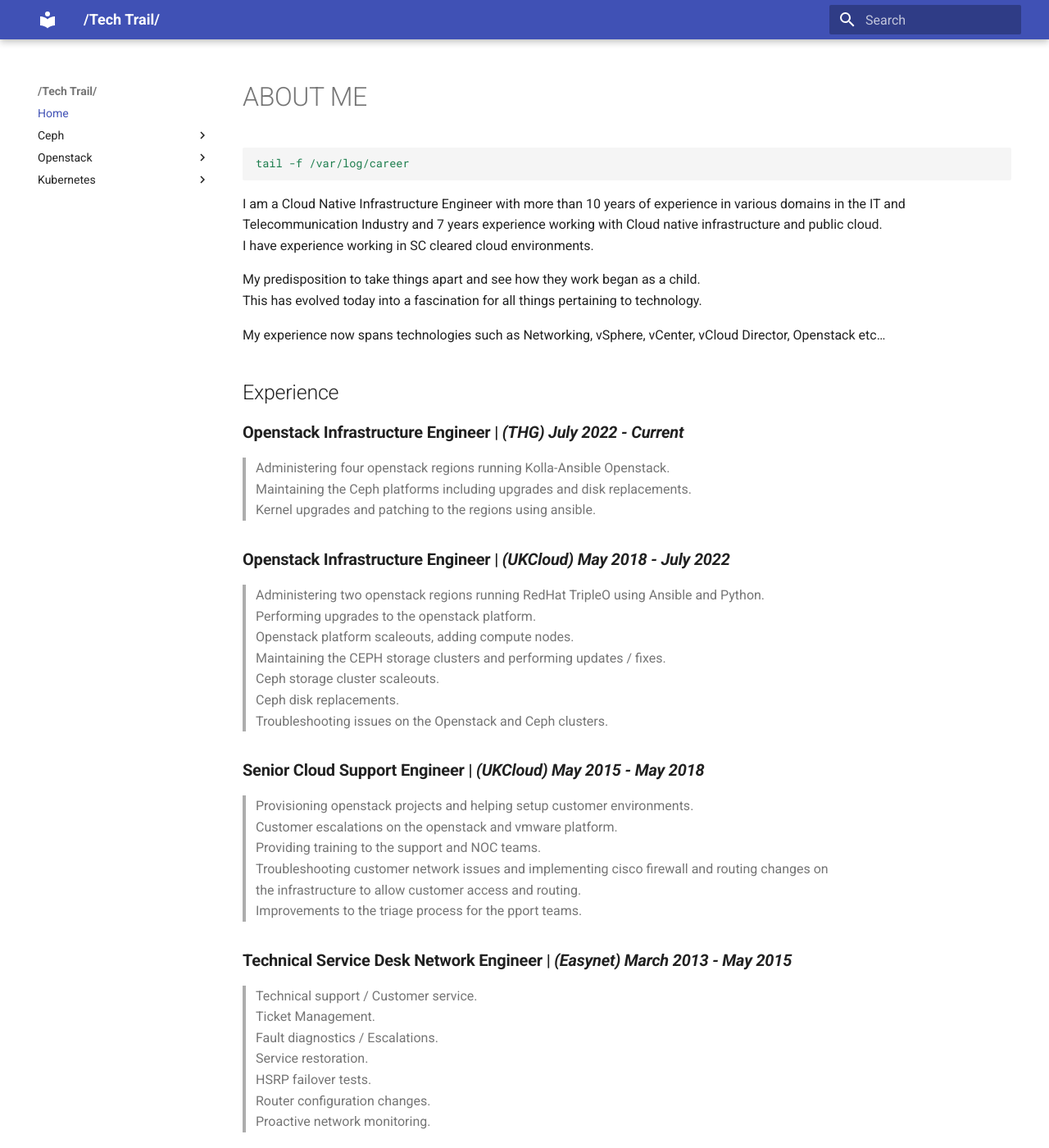
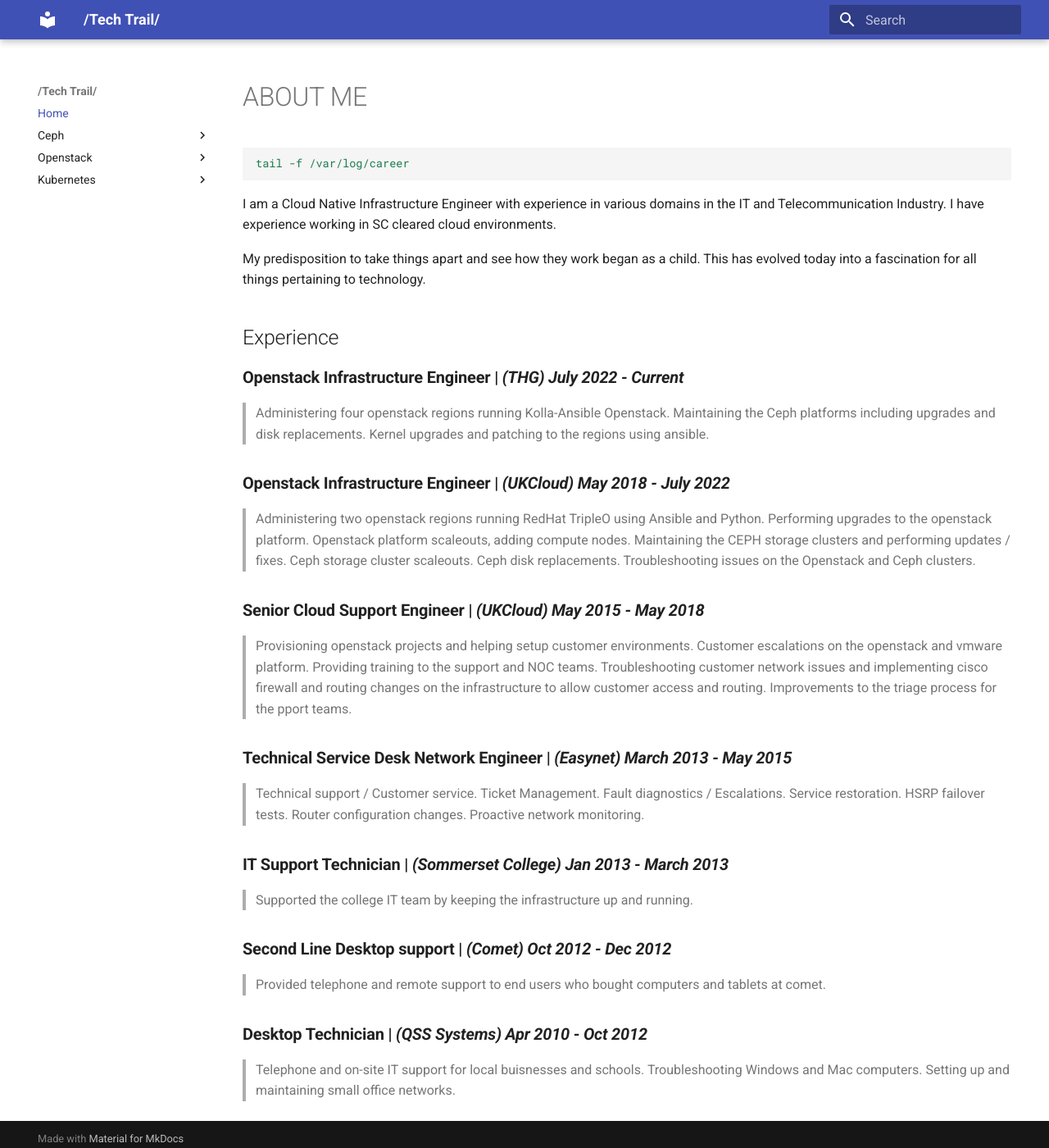
Before and after one commit to brycenicholls/techtrail, an MkDocs documentation site: the page built from docs/index.md, in a window 1280 px wide and 1400 px high. Shown: the whole window at 82% size. Built offline with MkDocs 1.6.1 and Material for MkDocs 9.7.7, drawn with Linux system fonts in a browser that asks for light colours; some of the changed text lies outside the part shown.

Commit message:
edited experience

````diff
--- a/docs/index.md
+++ b/docs/index.md
@@ -9,15 +9,13 @@
 tail -f /var/log/career
 ```
 
-I am a Cloud Native Infrastructure Engineer with more than 10 years of experience in various
-domains in the IT and Telecommunication Industry and 7 years experience working with Cloud native
-infrastructure and public cloud.
+I am a Cloud Native Infrastructure Engineer with experience in various
+domains in the IT and Telecommunication Industry.
 I have experience working in SC cleared cloud environments.
 
 My predisposition to take things apart and see how they work began as a child.
 This has evolved today into a fascination for all things pertaining to technology.
 
-My experience now spans technologies such as Networking, vSphere, vCenter, vCloud Director, Openstack etc…
 
 ## Experience
 
````
